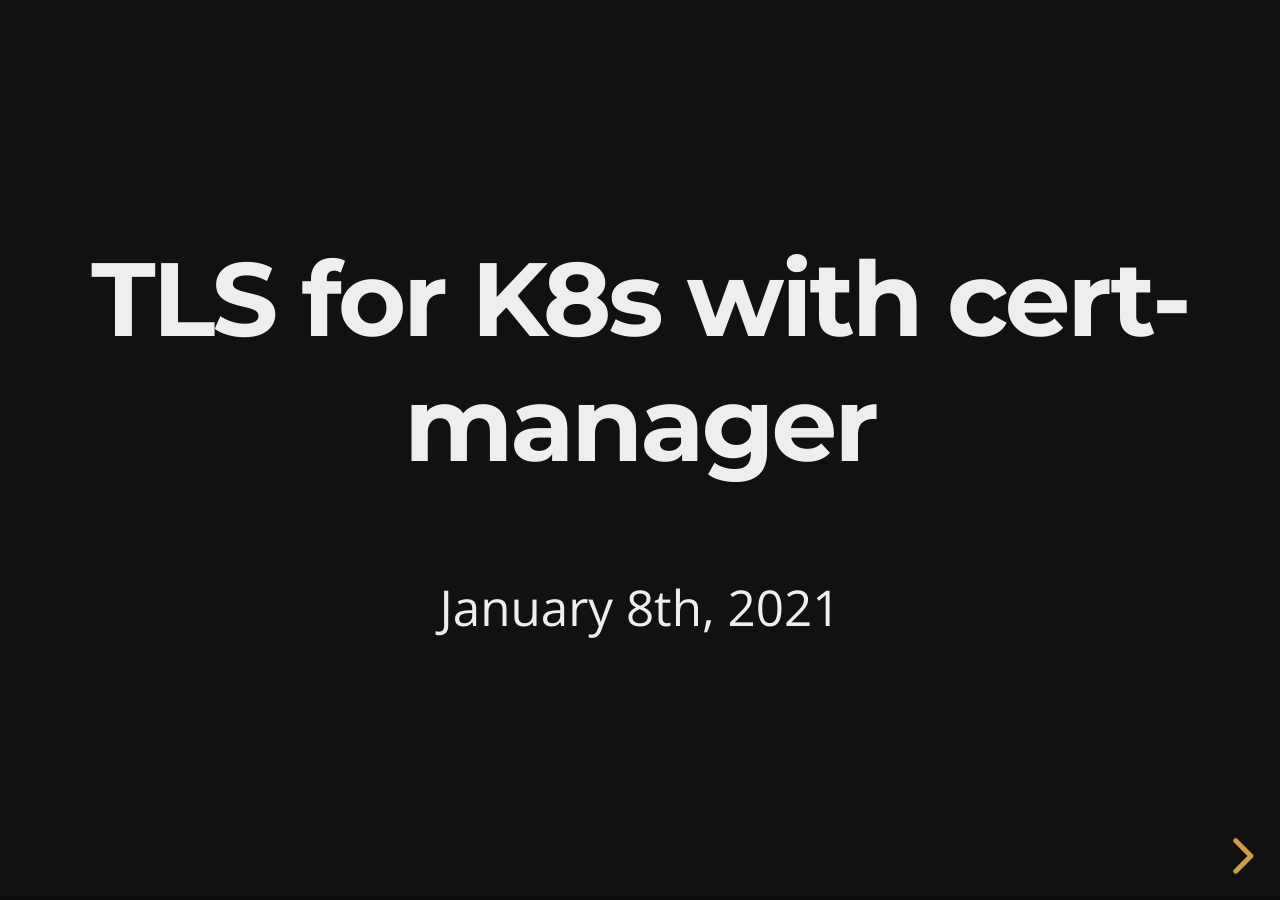
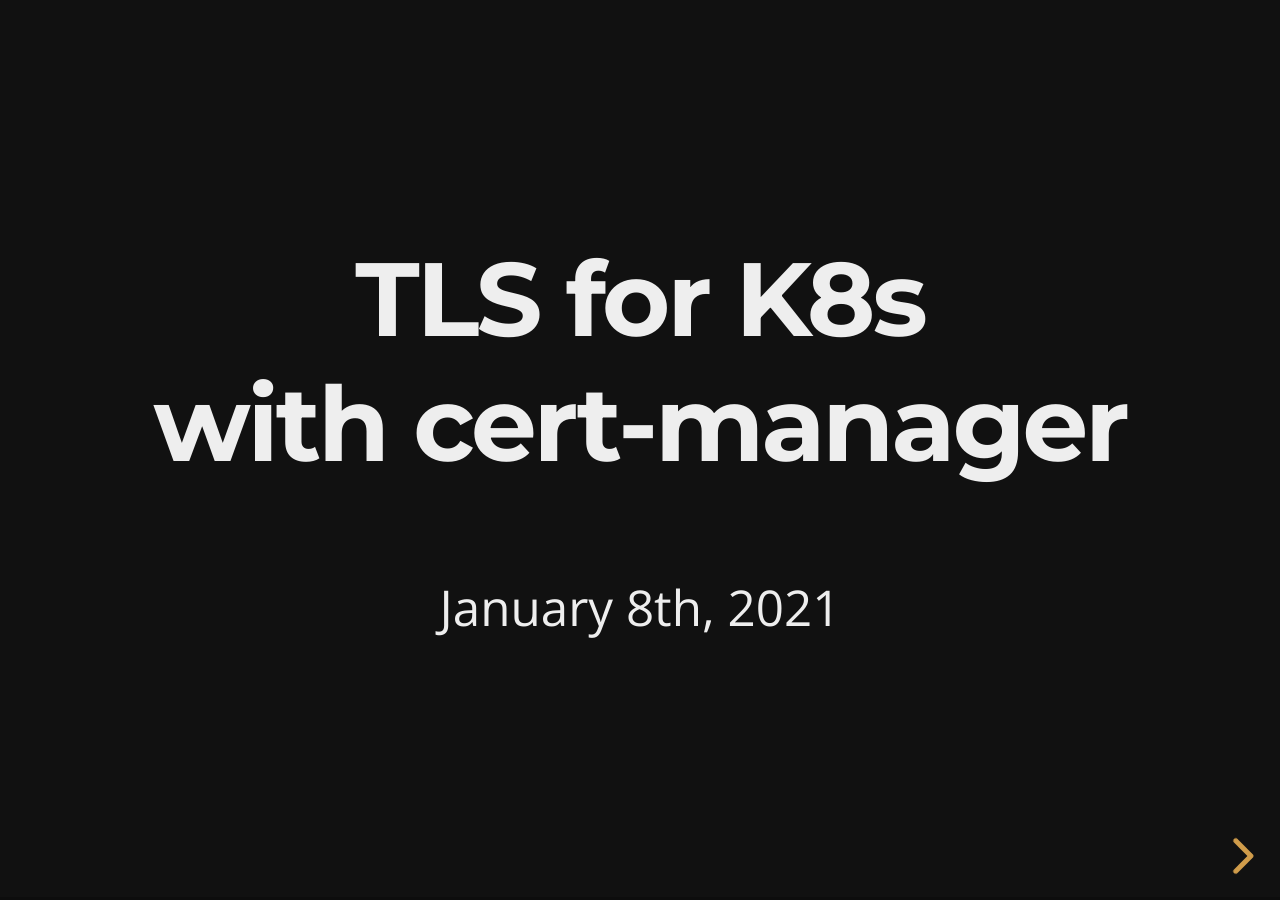
Before and after one commit to brendonthiede/brendonthiede.github.io, a Jekyll site: the page built from presentations/2021-01-08-cert-manager.html, in a window 1280 px wide. Built offline with Jekyll 4.4.1, drawn with Linux system fonts in a browser that asks for light colours.

Commit message:
Adding slide before demo

```diff
--- a/presentations/2021-01-08-cert-manager.html
+++ b/presentations/2021-01-08-cert-manager.html
@@ -4,7 +4,7 @@ title: "TLS for K8s with cert-manager"
 image: https://www.digestibledevops.com/assets/img/security-lock.jpg
 ---
 <section>
-  <h2>TLS for K8s with cert-manager</h2>
+  <h2>TLS for K8s<br>with cert-manager</h2>
     <br> January 8th, 2021</p>
 </section>
 <section>
@@ -36,5 +36,14 @@ image: https://www.digestibledevops.com/assets/img/security-lock.jpg
   </ul>
 </section>
 <section>
+  <h3>TLS in Kubernetes</h3>
+  <ul>
+    <li>Ingress</li>
+    <li>Secrets</li>
+    <li>Manual</li>
+    <li>Automated</li>
+  </ul>
+</section>
+<section>
   <h2>Demo</h2>
 </section>
```
